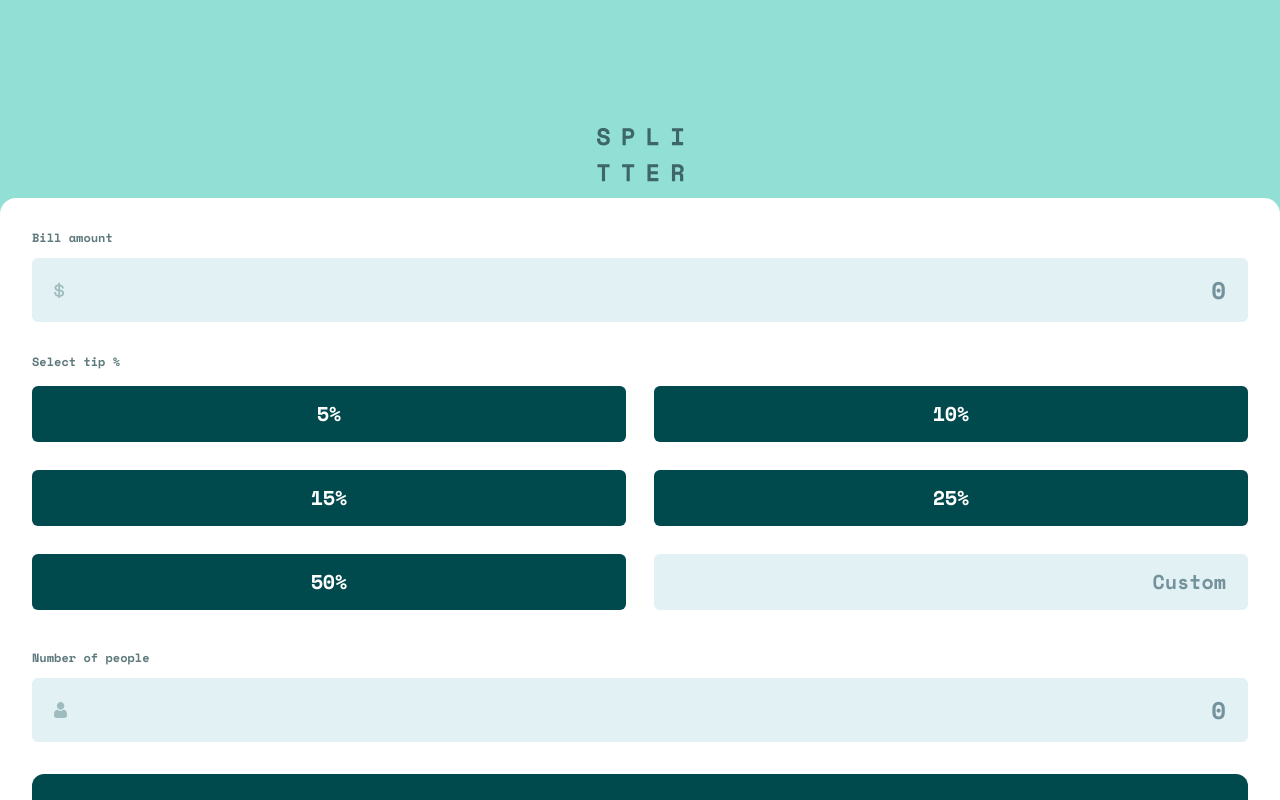
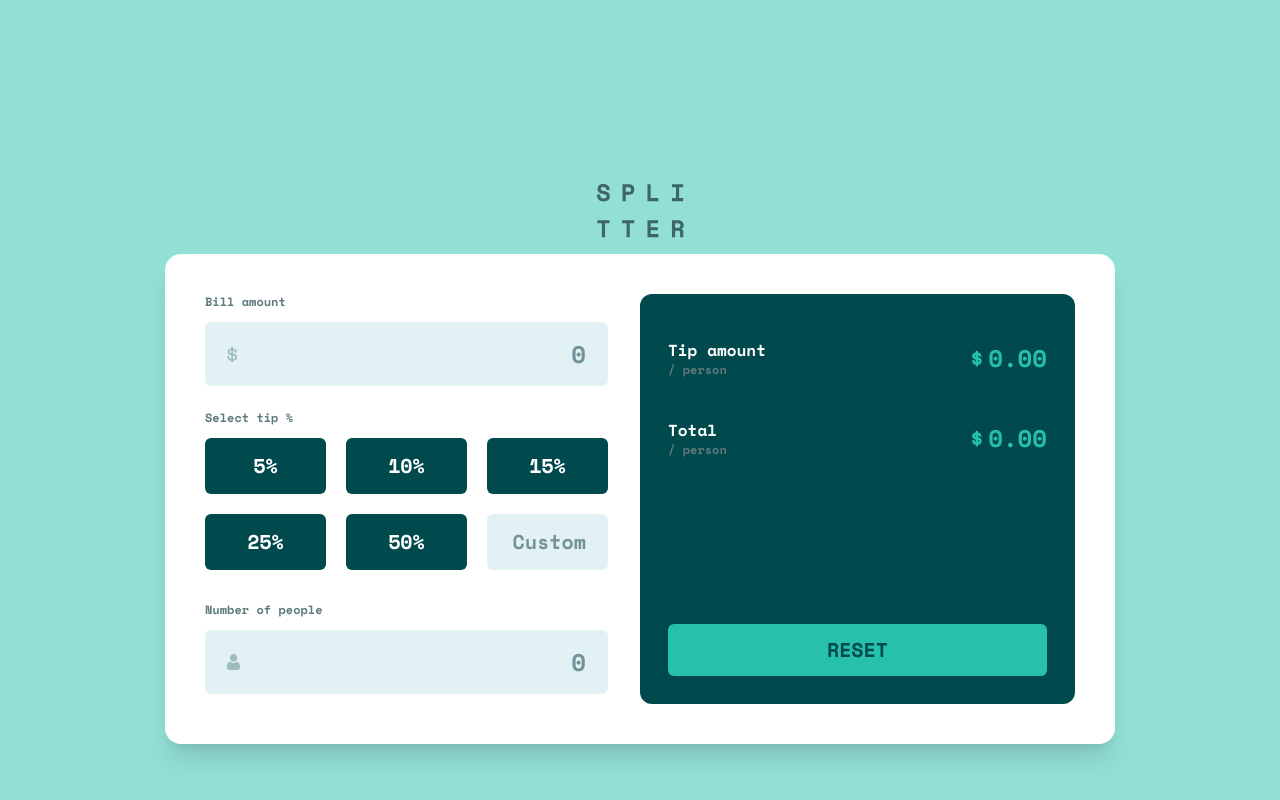
Before and after one commit to duquerson/tips-calculator-main, a React (Vite) app: page / in a window 1280 px wide. Shown: the top 800 px of the page. Built offline with nearby package versions, Linux system fonts and the light colour scheme.

Commit message:
🎨 style(format): normalize quotes to single quotes per prettier config

```diff
--- a/src/App.jsx
+++ b/src/App.jsx
@@ -1,11 +1,11 @@
 //@ts-nocheck
-import IconDollar from "./assets/images/icon-dollar.svg?react";
-import IconPeople from "./assets/images/icon-person.svg?react";
-import Logo from "./assets/images/logo.svg?react";
+import IconDollar from './assets/images/icon-dollar.svg?react';
+import IconPeople from './assets/images/icon-person.svg?react';
+import Logo from './assets/images/logo.svg?react';
 
 export default function App() {
 	return (
-		<main className="flex min-h-screen min-w-full flex-col justify-center bg-primary-green/50 font-mono">
+		<main className="flex min-h-screen min-w-full flex-col justify-center bg-primary-green/50 font-mono md:items-center">
 			<Logo className="mx-auto mt-32 mb-4" aria-hidden="true" />
 			<Calculator />
 		</main>
@@ -15,7 +15,7 @@ export default function App() {
 const Calculator = () => {
 	return (
 		<section
-			className="min-w-93.75 rounded-2xl bg-neutral-white p-8 text-neutral-green-900 shadow-xl"
+			className="min-w-93.75 rounded-2xl bg-neutral-white p-8 text-neutral-green-900 shadow-xl md:flex md:h-[490px] md:w-[950px] md:p-10"
 			aria-label="Tip calculator"
 		>
 			<Tips />
@@ -26,22 +26,14 @@ const Calculator = () => {
 
 const Tips = () => {
 	return (
-		<>
+		<div className="md:w-1/2 md:pr-8">
 			<h1 className="mb-3 text-xs text-neutral-grey-500">Bill amount</h1>
-			<Inputs
-				icon="dollar"
-				text="0"
-				id="bill"
-				name="bill"
-				ariaLabel="Bill amount in dollars"
-			/>
+			<Inputs icon="dollar" text="0" id="bill" name="bill" ariaLabel="Bill amount in dollars" />
 
-			<h2 className="mb-4 text-xs font-semibold text-neutral-grey-500">
-				Select tip %
-			</h2>
+			<h2 className="mb-4 text-xs font-semibold text-neutral-grey-500 md:mb-3">Select tip %</h2>
 
 			<section
-				className="mb-10 grid grid-cols-2 grid-rows-3 gap-7 text-white"
+				className="mb-10 grid grid-cols-2 grid-rows-3 gap-7 text-white md:mb-8 md:grid-cols-3 md:grid-rows-2 md:gap-5"
 				role="list"
 			>
 				{[5, 10, 15, 25, 50].map((percent) => {
@@ -76,9 +68,7 @@ const Tips = () => {
 				</div>
 			</section>
 
-			<h2 className="mb-3 text-xs font-semibold text-neutral-grey-500">
-				Number of people
-			</h2>
+			<h2 className="mb-3 text-xs font-semibold text-neutral-grey-500">Number of people</h2>
 			<Inputs
 				icon="people"
 				text="0"
@@ -86,54 +76,55 @@ const Tips = () => {
 				name="people"
 				ariaLabel="Number of people sharing the bill"
 			/>
-		</>
+		</div>
 	);
 };
 
 const TipsResult = () => {
 	return (
 		<article
-			className="flex flex-col gap-8 rounded-xl bg-neutral-green-900 p-7"
+			className="flex w-full flex-col gap-8.5 rounded-xl bg-neutral-green-900 p-7 md:w-1/2 md:justify-between"
 			aria-label="Results"
 		>
-			<section className="flex justify-between" aria-hidden={false}>
+			<div className="flex h-full flex-col">
+				<section className="mt-4 flex justify-between" aria-hidden={false}>
 					<div className="flex flex-col">
 						<h2 className="text-white">Tip amount</h2>
 						<h3 className="text-xs text-neutral-grey-500">/ person</h3>
 					</div>
 					<p
 						id="tip-amount"
-					className="flex items-center text-xl font-semibold text-primary-green"
+						className="flex items-center text-2xl font-semibold text-primary-green"
 						aria-live="polite"
 						aria-atomic="true"
 						role="status"
 					>
 						<span className="mr-1 text-2xl" aria-hidden="true">
 							$
-					</span>{" "}
+						</span>{' '}
 						0.00
 					</p>
 				</section>
 
-			<section className="flex justify-between">
+				<section className="mt-10 flex justify-between">
 					<div className="flex flex-col">
 						<h2 className="text-white">Total</h2>
 						<h3 className="text-xs text-neutral-grey-500">/ person</h3>
 					</div>
 					<p
 						id="total"
-					className="flex items-center text-xl font-semibold text-primary-green"
+						className="flex items-center text-2xl font-semibold text-primary-green"
 						aria-live="polite"
 						aria-atomic="true"
 						role="status"
 					>
 						<span className="mr-1 text-2xl" aria-hidden="true">
 							$
-					</span>{" "}
+						</span>{' '}
 						0.00
 					</p>
 				</section>
-
+			</div>
 			<button
 				className="rounded-md bg-primary-green px-5 py-3 text-xl font-semibold text-neutral-green-900 transition hover:cursor-pointer hover:bg-primary-green/50 hover:text-white"
 				aria-label="Reset calculator"
@@ -145,22 +136,15 @@ const TipsResult = () => {
 	);
 };
 
-const Inputs = ({
-	icon = "dollar",
-	text = "0",
-	id = "bill",
-	name = "bill",
-	ariaLabel = "",
-}) => {
-	const fallbackLabel =
-		icon === "dollar" ? "Bill amount in dollars" : "Number of people";
+const Inputs = ({ icon = 'dollar', text = '0', id = 'bill', name = 'bill', ariaLabel = '' }) => {
+	const fallbackLabel = icon === 'dollar' ? 'Bill amount in dollars' : 'Number of people';
 
 	return (
 		<section
-			className="mb-8 flex items-center justify-between rounded-md border-2 border-transparent bg-neutral-grey-200/50 px-5 py-3 hover:cursor-pointer hover:border-primary-green"
+			className="mb-8 flex items-center justify-between rounded-md border-2 border-transparent bg-neutral-grey-200/50 px-5 py-3 hover:cursor-pointer hover:border-primary-green md:mb-6"
 			id={id}
 		>
-			{icon === "dollar" ? (
+			{icon === 'dollar' ? (
 				<IconDollar className="h-4" aria-hidden="true" focusable="false" />
 			) : (
 				<IconPeople className="h-4" aria-hidden="true" focusable="false" />
@@ -174,7 +158,7 @@ const Inputs = ({
 				<input
 					type="text"
 					inputMode="decimal"
-					pattern={icon === "dollar" ? "[0-9]*[.]?[0-9]*" : "[0-9]*"}
+					pattern={icon === 'dollar' ? '[0-9]*[.]?[0-9]*' : '[0-9]*'}
 					id={id}
 					name={name}
 					placeholder={text}
@@ -186,7 +170,7 @@ const Inputs = ({
 	);
 };
 
-const Button = ({ text = "Reset", id = "", ariaLabel = "" }) => {
+const Button = ({ text = 'Reset', id = '', ariaLabel = '' }) => {
 	return (
 		<button
 			type="button"
--- a/src/vite-env.d.ts
+++ b/src/vite-env.d.ts
@@ -1,8 +1,8 @@
 /// <reference types="vite/client" />
 /// <reference types="vite-plugin-svgr/client" />
 
-declare module "*.svg" {
-	import * as React from "react";
+declare module '*.svg' {
+	import * as React from 'react';
 	export const ReactComponent: React.FunctionComponent<
 		React.SVGProps<SVGSVGElement> & { title?: string }
 	>;
```
Also changed, not shown: eslint.config.js (+14 -14 lines), src/main.jsx (+7 -7 lines). Lines whose indentation alone changed are shown as unchanged.
